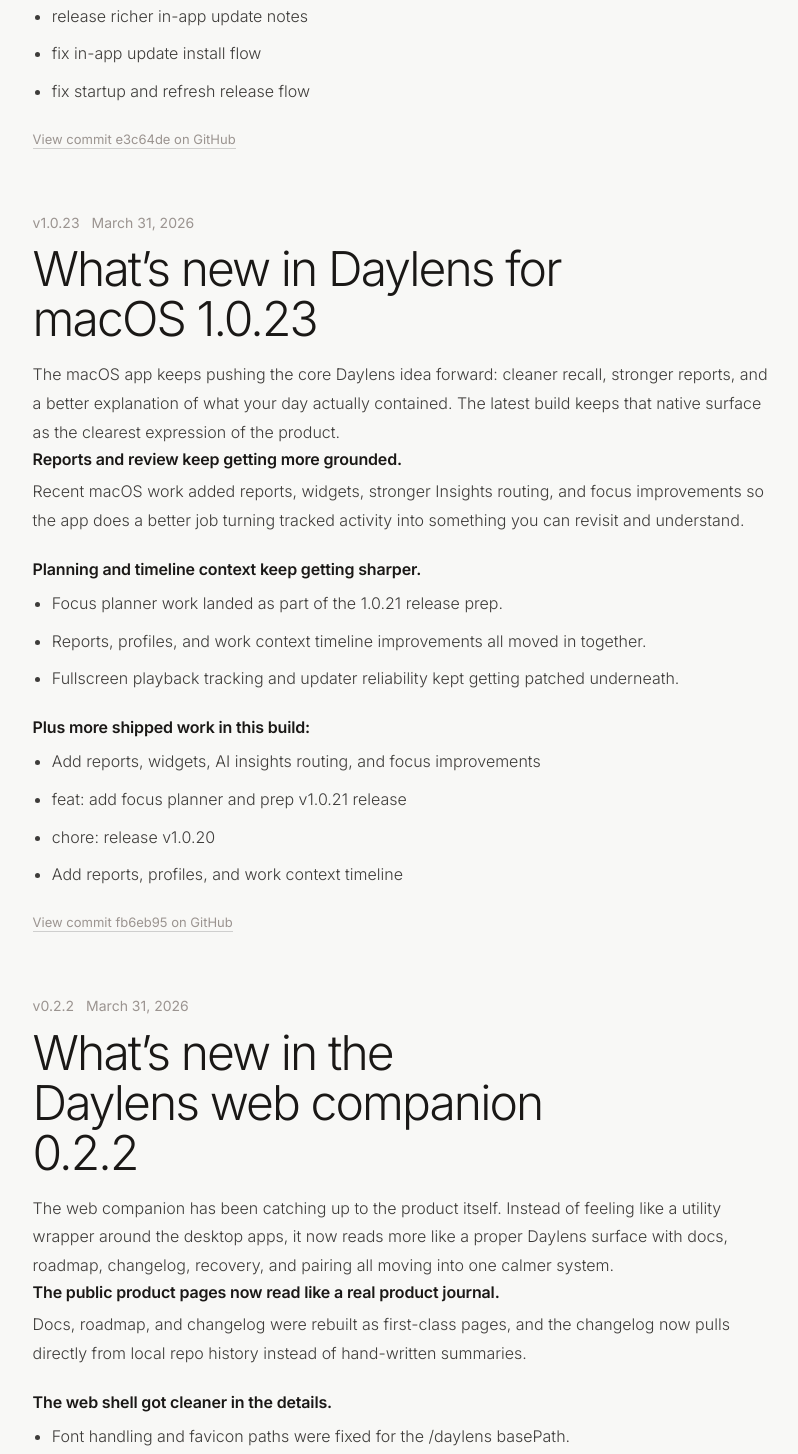
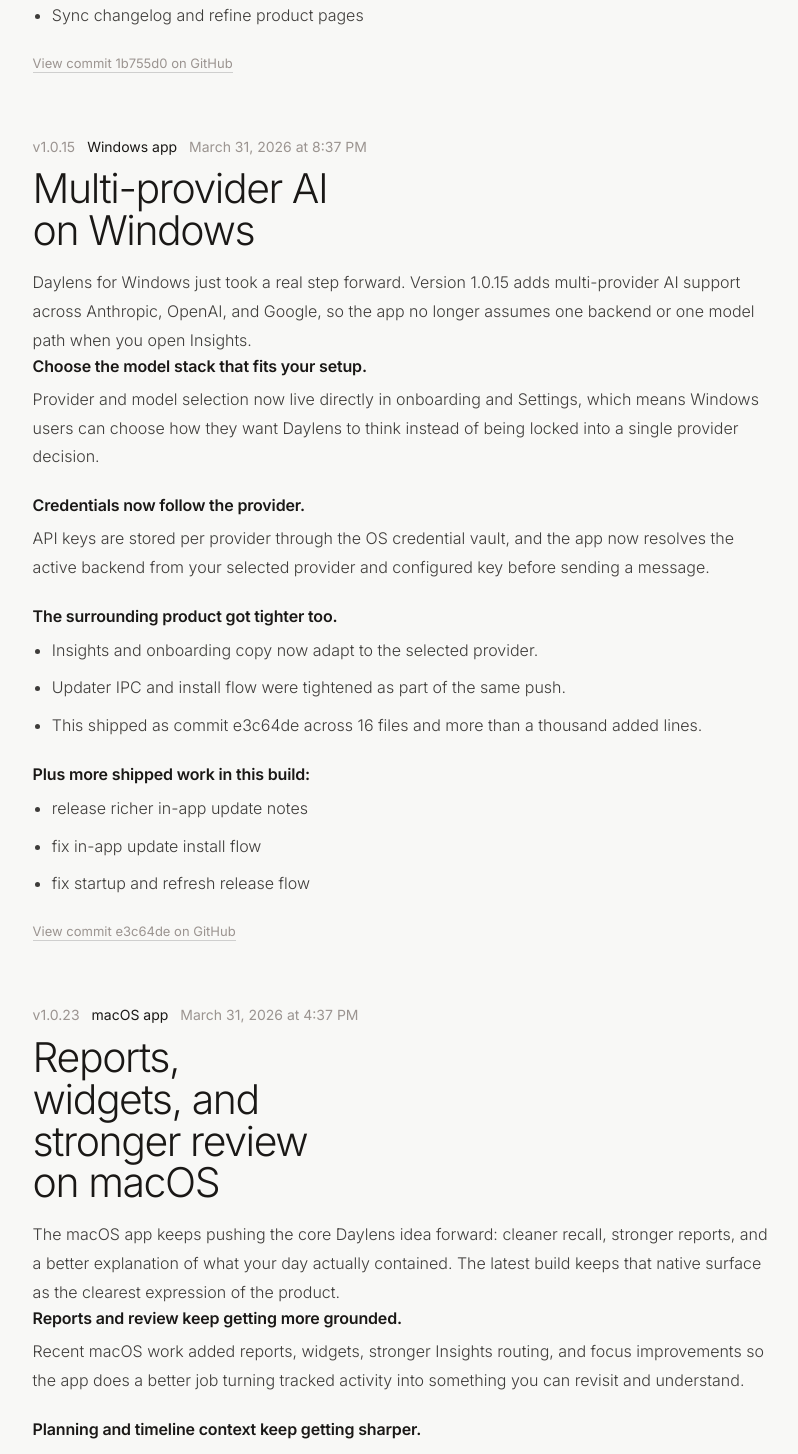
Before and after one commit to irachrist1/daylens-web, a Next.js app: page /daylens/changelog in a window 1280 px wide. Shown: the part 780-2234 px from the top of the page, without its empty margins (351-1149 px from the left). Built offline with nearby package versions, Linux system fonts and the light colour scheme; no server answers.

Commit message:
Fix changelog ordering and title formatting

```diff
--- a/app/changelog/generatedChangelogData.ts
+++ b/app/changelog/generatedChangelogData.ts
@@ -1,6 +1,6 @@
 // Auto-generated by scripts/generate-changelog-page-data.mjs
 export const generatedChangelogData = {
-  "generatedAt": "2026-03-31T20:46:26.676Z",
+  "generatedAt": "2026-03-31T21:22:11.647Z",
   "surfaces": [
     {
       "id": "web",
@@ -8,58 +8,69 @@
       "description": "Marketing site, web companion access, linking, recovery, and public product pages.",
       "version": "0.2.2",
       "repoPath": "/Users/christiantonny/Dev/daylens-web",
+      "latestCommitDateTime": "2026-03-31T23:17:20+02:00",
       "latestCommitDate": "2026-03-31",
-      "latestCommitHash": "baeafae",
+      "latestCommitHash": "1b755d0",
       "recentCommits": [
         {
+          "dateTime": "2026-03-31T23:17:20+02:00",
+          "date": "2026-03-31",
+          "shortHash": "1b755d0",
+          "subject": "Trim changelog archive clutter"
+        },
+        {
+          "dateTime": "2026-03-31T22:58:52+02:00",
+          "date": "2026-03-31",
+          "shortHash": "0cfcddd",
+          "subject": "Rebuild changelog in Dia-style archive layout"
+        },
+        {
+          "dateTime": "2026-03-31T22:52:19+02:00",
+          "date": "2026-03-31",
+          "shortHash": "d9e7707",
+          "subject": "Feature major Windows changelog update"
+        },
+        {
+          "dateTime": "2026-03-31T22:46:41+02:00",
+          "date": "2026-03-31",
+          "shortHash": "95b07c6",
+          "subject": "Refresh changelog after Windows AI update"
+        },
+        {
+          "dateTime": "2026-03-31T22:08:14+02:00",
           "date": "2026-03-31",
           "shortHash": "baeafae",
           "subject": "Sync changelog and refine product pages"
         },
         {
+          "dateTime": "2026-03-31T18:13:48+02:00",
           "date": "2026-03-31",
           "shortHash": "505e9e7",
           "subject": "Fix font on marketing pages: .lp was hardcoding Apple system font stack, use Inter variable"
         },
         {
+          "dateTime": "2026-03-31T18:11:24+02:00",
           "date": "2026-03-31",
           "shortHash": "ba17f08",
           "subject": "Fix font on Windows: use var(--font-inter) instead of literal \"Inter\" string"
         },
         {
+          "dateTime": "2026-03-31T17:55:37+02:00",
           "date": "2026-03-31",
           "shortHash": "9707c44",
           "subject": "Fix favicons: use app-icon.png with /daylens basePath prefix, fix manifest paths"
         },
         {
+          "dateTime": "2026-03-31T17:53:06+02:00",
           "date": "2026-03-31",
           "shortHash": "9a285d7",
           "subject": "Fix roadmap panels: solid dark bg, accent border — glass blur washed out on white background"
         },
         {
+          "dateTime": "2026-03-31T17:48:51+02:00",
           "date": "2026-03-31",
           "shortHash": "65dbfe1",
           "subject": "Add roadmap/changelog pages, restore mock UI, glassmorphism polish"
-        },
-        {
-          "date": "2026-03-31",
-          "shortHash": "0a5704c",
-          "subject": "docs: align daylens web onboarding flow"
-        },
-        {
-          "date": "2026-03-31",
-          "shortHash": "36ec81b",
-          "subject": "Make feature screenshots larger with macOS window chrome"
-        },
-        {
-          "date": "2026-03-31",
-          "shortHash": "c7c9a39",
-          "subject": "Redirect unauthenticated users to /link instead of /"
-        },
-        {
-          "date": "2026-03-31",
-          "shortHash": "ddd3be8",
-          "subject": "Add /docs to public paths in middleware"
         }
       ]
     },
@@ -69,55 +80,66 @@
       "description": "Native SwiftUI app focused on timeline understanding, reports, focus, and Insights.",
       "version": "1.0.23",
       "repoPath": "/Users/christiantonny/Dev/daylens",
+      "latestCommitDateTime": "2026-03-31T18:37:26+02:00",
       "latestCommitDate": "2026-03-31",
       "latestCommitHash": "fb6eb95",
       "recentCommits": [
         {
+          "dateTime": "2026-03-31T18:37:26+02:00",
           "date": "2026-03-31",
           "shortHash": "fb6eb95",
           "subject": "Prepare open-source launch"
         },
         {
+          "dateTime": "2026-03-31T18:37:19+02:00",
           "date": "2026-03-31",
           "shortHash": "e994ebb",
           "subject": "Add reports, widgets, AI insights routing, and focus improvements"
         },
         {
+          "dateTime": "2026-03-27T15:27:37+02:00",
           "date": "2026-03-27",
           "shortHash": "f64fcec",
           "subject": "feat: add focus planner and prep v1.0.21 release"
         },
         {
+          "dateTime": "2026-03-27T10:27:00+02:00",
           "date": "2026-03-27",
           "shortHash": "3639d79",
           "subject": "chore: release v1.0.20"
         },
         {
+          "dateTime": "2026-03-27T09:49:14+02:00",
           "date": "2026-03-27",
           "shortHash": "c9265c0",
           "subject": "Add reports, profiles, and work context timeline"
         },
         {
+          "dateTime": "2026-03-25T18:24:32+02:00",
           "date": "2026-03-25",
           "shortHash": "895655a",
           "subject": "fix: preserve fullscreen playback tracking in v1.0.19"
         },
         {
+          "dateTime": "2026-03-24T20:31:27+02:00",
           "date": "2026-03-24",
           "shortHash": "00d5bea",
           "subject": "fix: preserve fullscreen tracking and prep v1.0.18 release"
         },
         {
+          "dateTime": "2026-03-23T08:13:57+02:00",
           "date": "2026-03-23",
           "shortHash": "51ae0d7",
           "subject": "feat: hide apps/sites, fix update relaunch, suppress dev update banner"
         },
         {
+          "dateTime": "2026-03-23T07:38:47+02:00",
           "date": "2026-03-23",
           "shortHash": "2d91893",
           "subject": "fix: always fetch latest release URL before downloading update"
         },
         {
+          "dateTime": "2026-03-23T07:28:56+02:00",
           "date": "2026-03-23",
           "shortHash": "e49a3f2",
           "subject": "fix: strip quarantine xattr after update install and clean up backups"
@@ -130,55 +152,66 @@
       "description": "Electron app focused on parity, updater flow, Windows packaging, and UI polish.",
       "version": "1.0.15",
       "repoPath": "/Users/christiantonny/Dev/daylens-windows",
+      "latestCommitDateTime": "2026-03-31T22:37:03+02:00",
       "latestCommitDate": "2026-03-31",
       "latestCommitHash": "e3c64de",
       "recentCommits": [
         {
+          "dateTime": "2026-03-31T22:37:03+02:00",
           "date": "2026-03-31",
           "shortHash": "e3c64de",
           "subject": "Add multi-provider AI support for Windows"
         },
         {
+          "dateTime": "2026-03-31T18:20:15+02:00",
           "date": "2026-03-31",
           "shortHash": "f84d1af",
           "subject": "release richer in-app update notes"
         },
         {
+          "dateTime": "2026-03-31T18:10:25+02:00",
           "date": "2026-03-31",
           "shortHash": "18a07bb",
           "subject": "fix in-app update install flow"
         },
         {
+          "dateTime": "2026-03-31T17:26:37+02:00",
           "date": "2026-03-31",
           "shortHash": "eebc03f",
           "subject": "fix startup and refresh release flow"
         },
         {
+          "dateTime": "2026-03-31T17:08:54+02:00",
           "date": "2026-03-31",
           "shortHash": "ec54b71",
           "subject": "fix: guard migration v5 against fresh installs that already have visit_time_us"
         },
         {
+          "dateTime": "2026-03-31T17:05:10+02:00",
           "date": "2026-03-31",
           "shortHash": "77b1357",
           "subject": "fix: prevent 'No data' yesterday badge from wrapping to two lines"
         },
         {
+          "dateTime": "2026-03-31T15:30:55+02:00",
           "date": "2026-03-31",
           "shortHash": "46e90b9",
           "subject": "fix: improve responsive layout for Focus and Today views"
         },
         {
+          "dateTime": "2026-03-26T23:15:39+02:00",
           "date": "2026-03-26",
           "shortHash": "d958b06",
           "subject": "docs: add windows parity contracts"
         },
         {
+          "dateTime": "2026-03-25T00:43:23+02:00",
           "date": "2026-03-25",
           "shortHash": "4b1e5dc",
           "subject": "feat: bundle app font and polish update banner"
         },
         {
+          "dateTime": "2026-03-25T00:13:04+02:00",
           "date": "2026-03-25",
           "shortHash": "be42b3b",
           "subject": "Fix Windows release workflow secret gating"
--- a/app/components/ChangelogPageClient.tsx
+++ b/app/components/ChangelogPageClient.tsx
@@ -5,6 +5,20 @@
 import { MarketingCursor } from "./MarketingEffects";
 
 type SurfaceId = (typeof generatedChangelogData.surfaces)[number]["id"];
+type SurfaceRecord = {
+  id: SurfaceId;
+  name: string;
+  version: string;
+  latestCommitDate: string | null;
+  latestCommitDateTime: string | null;
+  latestCommitHash: string | null;
+  recentCommits: Array<{
+    date: string;
+    dateTime: string;
+    shortHash: string;
+    subject: string;
+  }>;
+};
 
 type ReleaseEntry = {
   id: string;
@@ -12,6 +26,7 @@
   surfaceName: string;
   version: string;
   isoDate: string;
+  isoDateTime: string;
   title: string;
   intro: string;
   sections: Array<{ title?: string; body?: string; bullets?: string[] }>;
@@ -50,6 +65,16 @@
   });
 }
 
+function formatDateTime(isoDateTime: string) {
+  return new Date(isoDateTime).toLocaleString("en-US", {
+    month: "long",
+    day: "numeric",
+    year: "numeric",
+    hour: "numeric",
+    minute: "2-digit",
+  });
+}
+
 function monthAnchor(isoDate: string) {
   const [year, month] = isoDate.split("-");
   return `${month}-${year}`;
@@ -62,7 +87,9 @@
   sections: ReleaseEntry["sections"],
   moreUpdates: string[]
 ): ReleaseEntry {
-  const surface = generatedChangelogData.surfaces.find((item) => item.id === surfaceId);
+  const surface = generatedChangelogData.surfaces.find(
+    (item) => item.id === surfaceId
+  ) as SurfaceRecord | undefined;
   if (!surface) {
     throw new Error(`Missing changelog surface for ${surfaceId}`);
   }
@@ -73,6 +100,9 @@
     surfaceName: surface.name,
     version: surface.version,
     isoDate: surface.latestCommitDate ?? generatedChangelogData.generatedAt.slice(0, 10),
+    isoDateTime:
+      surface.latestCommitDateTime ??
+      `${surface.latestCommitDate ?? generatedChangelogData.generatedAt.slice(0, 10)}T12:00:00Z`,
     title,
     intro,
     sections,
@@ -83,9 +113,15 @@
 }
 
 function buildReleaseEntries(): ReleaseEntry[] {
-  const windows = generatedChangelogData.surfaces.find((surface) => surface.id === "windows");
-  const mac = generatedChangelogData.surfaces.find((surface) => surface.id === "mac");
-  const web = generatedChangelogData.surfaces.find((surface) => surface.id === "web");
+  const windows = generatedChangelogData.surfaces.find(
+    (surface) => surface.id === "windows"
+  ) as SurfaceRecord | undefined;
+  const mac = generatedChangelogData.surfaces.find(
+    (surface) => surface.id === "mac"
+  ) as SurfaceRecord | undefined;
+  const web = generatedChangelogData.surfaces.find(
+    (surface) => surface.id === "web"
+  ) as SurfaceRecord | undefined;
 
   if (!windows || !mac || !web) {
     return [];
@@ -94,7 +130,7 @@
   return [
     createEntry(
       "windows",
-      `What’s new in Daylens Windows ${windows.version}`,
+      "Multi-provider AI on Windows",
       `Daylens for Windows just took a real step forward. Version ${windows.version} adds multi-provider AI support across Anthropic, OpenAI, and Google, so the app no longer assumes one backend or one model path when you open Insights.`,
       [
         {
@@ -120,7 +156,7 @@
     ),
     createEntry(
       "mac",
-      `What’s new in Daylens for macOS ${mac.version}`,
+      "Reports, widgets, and stronger review on macOS",
       `The macOS app keeps pushing the core Daylens idea forward: cleaner recall, stronger reports, and a better explanation of what your day actually contained. The latest build keeps that native surface as the clearest expression of the product.`,
       [
         {
@@ -141,7 +177,7 @@
     ),
     createEntry(
       "web",
-      `What’s new in the Daylens web companion ${web.version}`,
+      "The web companion catches up",
       `The web companion has been catching up to the product itself. Instead of feeling like a utility wrapper around the desktop apps, it now reads more like a proper Daylens surface with docs, roadmap, changelog, recovery, and pairing all moving into one calmer system.`,
       [
         {
@@ -160,7 +196,7 @@
       ],
       web.recentCommits.slice(1, 5).map((commit) => commit.subject)
     ),
-  ].sort((a, b) => b.isoDate.localeCompare(a.isoDate));
+  ].sort((a, b) => b.isoDateTime.localeCompare(a.isoDateTime));
 }
 
 export function ChangelogPageClient() {
@@ -261,8 +297,9 @@
                       <div className="lp-dia-entry-head">
                         <div className="lp-dia-entry-meta">
                           <span className="lp-dia-version-pill">v{entry.version}</span>
-                          <time dateTime={entry.isoDate} className="lp-dia-entry-date">
-                            {formatFullDate(entry.isoDate)}
+                          <span className="lp-dia-surface-label">{entry.surfaceName}</span>
+                          <time dateTime={entry.isoDateTime} className="lp-dia-entry-date">
+                            {formatDateTime(entry.isoDateTime)}
                           </time>
                         </div>
                         <a
--- a/app/globals.css
+++ b/app/globals.css
@@ -2179,21 +2179,26 @@
 }
 
 .lp-dia-version-pill,
+.lp-dia-surface-label,
 .lp-dia-entry-date {
   font-size: 0.875rem;
   line-height: 1.4;
   color: var(--lp-ink-faint);
 }
 
+.lp-dia-surface-label {
+  color: var(--lp-ink);
+}
+
 .lp-dia-entry-title {
   display: inline-block;
-  width: max-content;
-  max-width: 18ch;
+  width: auto;
+  max-width: 12ch;
   text-decoration: none;
   color: var(--lp-ink);
-  font-size: clamp(2rem, 4vw, 3rem);
-  line-height: 1.04;
-  letter-spacing: -0.04em;
+  font-size: clamp(1.9rem, 3.2vw, 2.9rem);
+  line-height: 1.02;
+  letter-spacing: -0.035em;
   font-weight: 300;
 }
 
@@ -2900,7 +2905,6 @@
 
   .lp-dia-entry-title {
     max-width: none;
-    width: auto;
   }
 
   .lp-story-hero {
--- a/scripts/generate-changelog-page-data.mjs
+++ b/scripts/generate-changelog-page-data.mjs
@@ -56,8 +56,8 @@
   const raw = git(repoPath, [
     "log",
     `-n${limit}`,
-    "--date=short",
-    "--pretty=format:%ad%x1f%h%x1f%s%x1e",
+    "--date=iso-strict",
+    "--pretty=format:%ad%x1f%as%x1f%h%x1f%s%x1e",
   ]);
 
   return raw
@@ -65,8 +65,8 @@
     .map((entry) => entry.trim())
     .filter(Boolean)
     .map((entry) => {
-      const [date, shortHash, subject] = entry.split("\x1f");
-      return { date, shortHash, subject };
+      const [dateTime, date, shortHash, subject] = entry.split("\x1f");
+      return { dateTime, date, shortHash, subject };
     });
 }
 
@@ -82,6 +82,7 @@
       description: surface.description,
       version: surface.versionSource(),
       repoPath: surface.repoPath,
+      latestCommitDateTime: latest?.dateTime ?? null,
       latestCommitDate: latest?.date ?? null,
       latestCommitHash: latest?.shortHash ?? null,
       recentCommits: commits,
```
